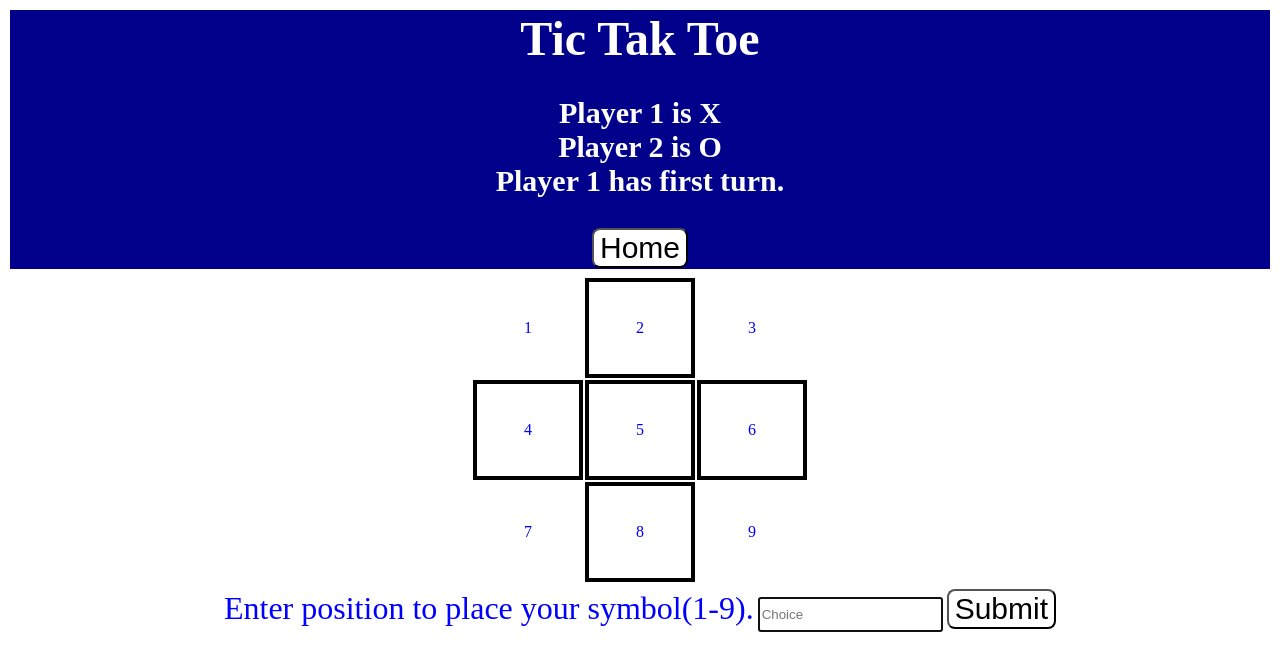
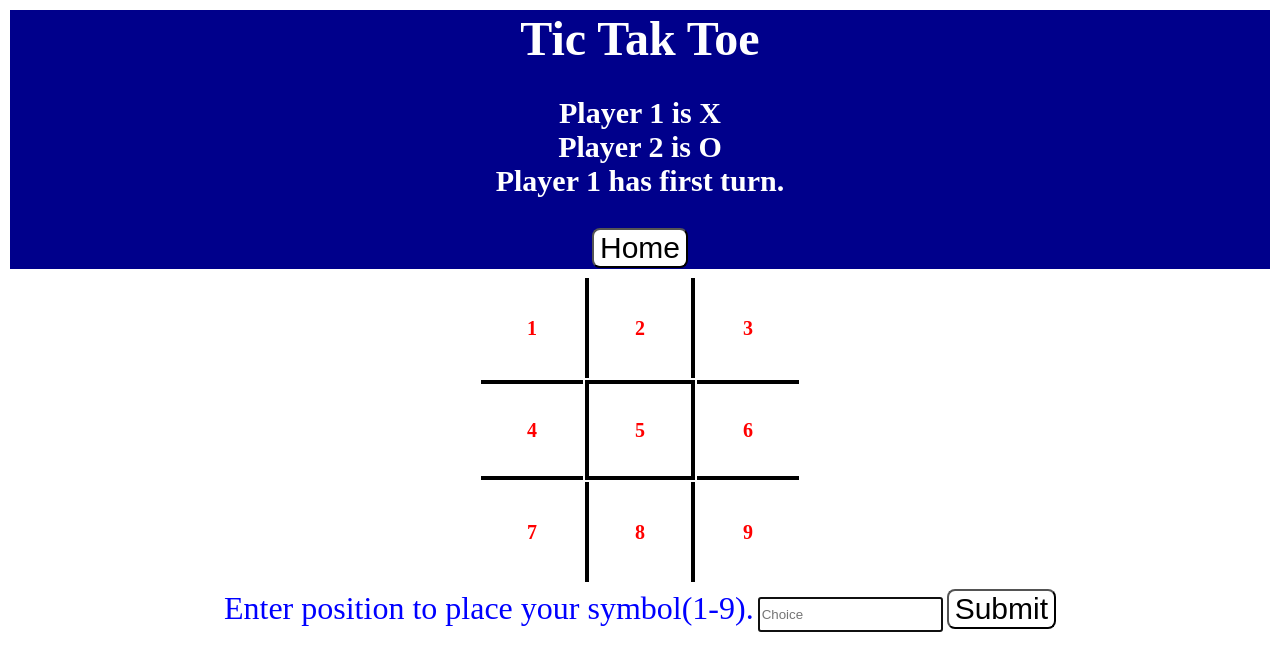
Before and after one commit to mittalabhyu/Game, a Flask app: page /ttp in a window 1280 px wide. Shown: the top 671 px of the page. Run offline with Flask 2, Linux system fonts and the light colour scheme.

Commit message:
Add files via upload

```diff
--- a/templates/tictak.html
+++ b/templates/tictak.html
@@ -16,11 +16,15 @@ label{text-align: center;color: blue;}
 .vert {
   border: 4px solid black;
 }
-.verthori {
-  border: 4px solid black;
+.verti {
+  border-left: 4px solid black;
+  border-right: 4px solid black;
 }
+
+
 .hori {
-  border: 4px solid black;
+  border-top: 4px solid black;
+  border-bottom: 4px solid black;
 }
 
 .btn{
@@ -61,20 +65,21 @@ label{text-align: center;color: blue;}
 
 
   <tr>
-    <td><p>{{l[1]}}</p></td>
-    <td class="vert"><p>{{l[2]}}</p></td>
-    <td><p>{{l[3]}}</p></td>
+    <td><strong><p style="font-size: 20px;color: red;">{{l[1]}}</p></td></strong>
+    <td class="verti"><strong><p style="font-size: 20px;color: red;">{{l[2]}}</p></td></strong>
+    <td><strong><p style="font-size: 20px;color: red;">{{l[3]}}</p></td></strong>
   </tr>
   <tr>
-    <td class="hori"><p>{{l[4]}}</p></td>
-    <td class="verthori"><p>{{l[5]}}</p></td>
-    <td class="hori"><p>{{l[6]}}</p></td>
+    <td class="hori"><strong><p style="font-size: 20px;color: red;">{{l[4]}}</p></td></strong>
+    <td class="vert"><strong><p style="font-size: 20px;color: red;">{{l[5]}}</p></td></strong>
+    <td class="hori"><strong><p style="font-size: 20px;color: red;">{{l[6]}}</p></td></strong>
   </tr>
   <tr>
-    <td><p>{{l[7]}}</p></td>
-    <td class="vert"><p>{{l[8]}}</p></td>
-    <td><p>{{l[9]}}</p></td>
+    <td><strong><p style="font-size: 20px;color: red;">{{l[7]}}</p></td></strong>
+    <td class="verti"><strong><p style="font-size: 20px;color: red;">{{l[8]}}</p></td></strong>
+    <td><strong><p style="font-size: 20px;color: red;">{{l[9]}}</p></td></strong>
   </tr>
+
 </table>
 <div class="container">
   <div class="center">
```
